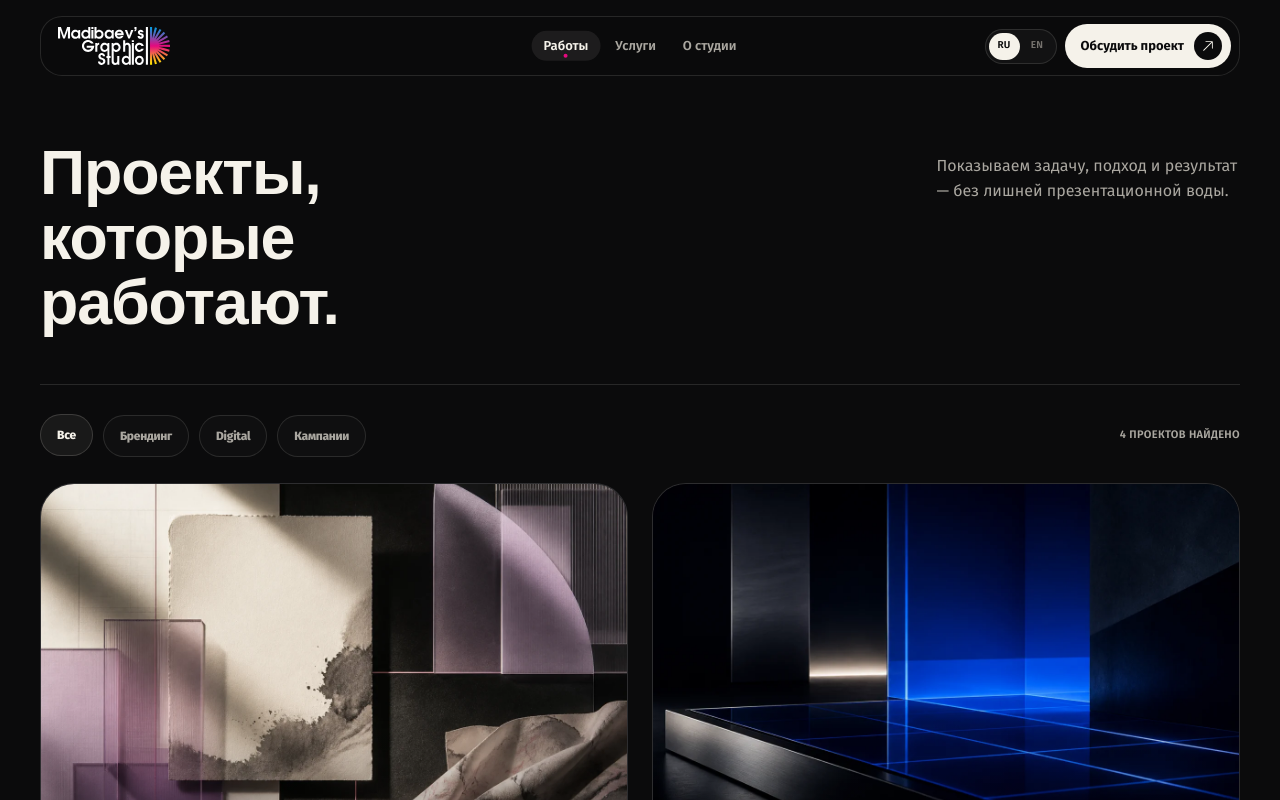
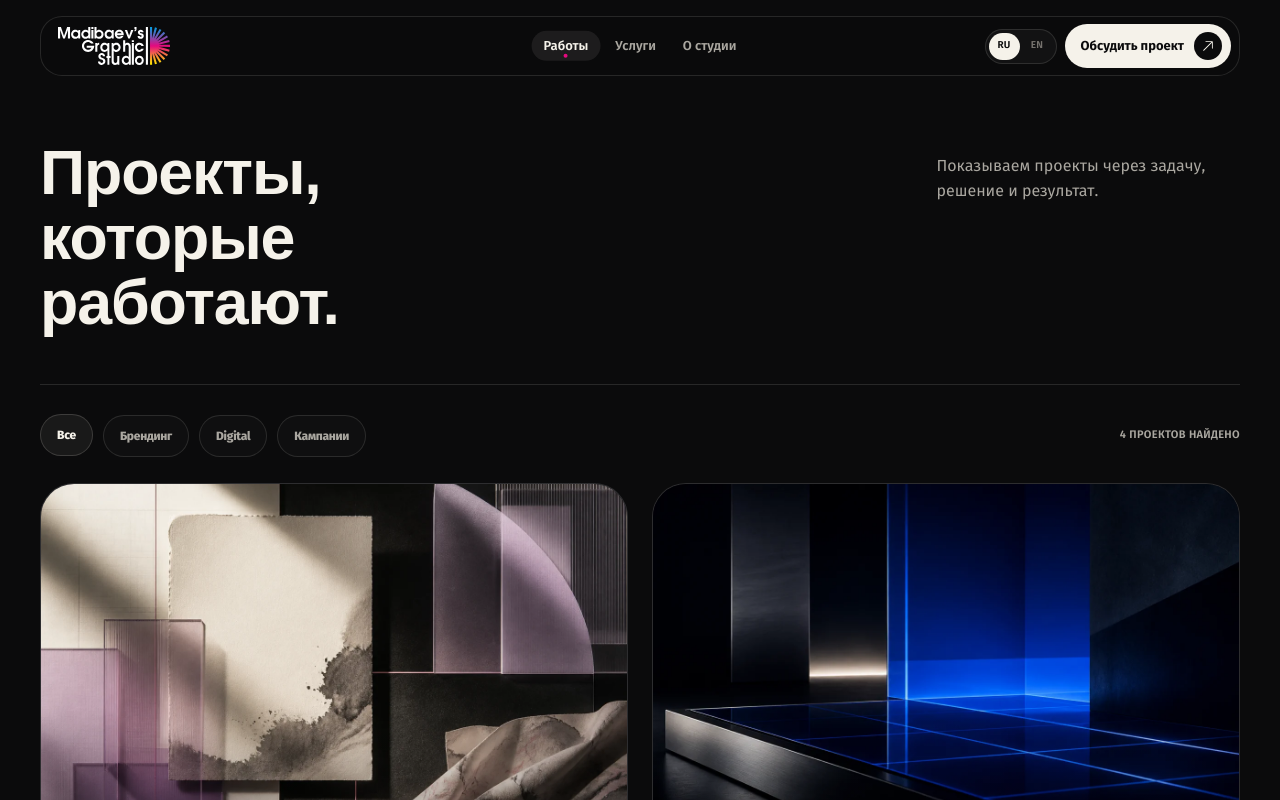
Before and after one commit to AlexMadibaev/MadibaevStudio, a Next.js app in the folder mgs-next/: page /work in a window 1280 px wide. Shown: the top 800 px of the page. Built offline with nearby package versions, Linux system fonts and the light colour scheme; no server answers; a web font is replaced by a local one.

Commit message:
Update work page lead copy

```diff
--- a/mgs-next/components/mgs-work-page.tsx
+++ b/mgs-next/components/mgs-work-page.tsx
@@ -12,7 +12,7 @@ type MgsFilterId = "all" | "branding" | "digital" | "campaign";
 const copy = {
   ru: {
     title: "Проекты, которые работают.",
-    lead: "Показываем задачу, подход и результат — без лишней презентационной воды.",
+    lead: "Показываем проекты через задачу, решение и результат.",
     eyebrow: "Работы",
     filters: {
       all: "Все",
@@ -33,7 +33,7 @@ const copy = {
   },
   en: {
     title: "Projects built to work.",
-    lead: "Each case shows the challenge, approach, and result — without presentation filler.",
+    lead: "We show projects through the challenge, solution, and result.",
     eyebrow: "Work",
     filters: {
       all: "All",
```
